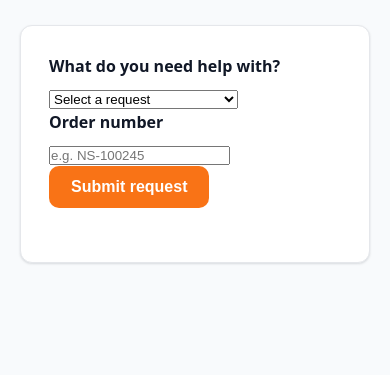
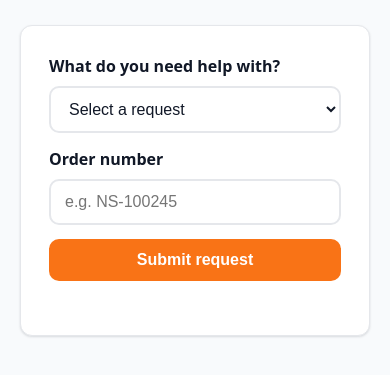
Before and after one commit to gisoresteve-collab/nortstar-support-deflection, a plain HTML site: page frontend/assets/frontend/returns-refunds.html in a window 390 px wide. Shown: the part 261-636 px from the top of the page. Drawn offline with Linux system fonts and the light colour scheme.

Commit message:
Add styles for returns and refunds interface
Added styles for returns and refunds interface, including form elements and responsive adjustments.

```diff
--- a/frontend/assets/frontend/css/styles.css
+++ b/frontend/assets/frontend/css/styles.css
@@ -136,3 +136,62 @@ body {
   .navbar { flex-direction: column; height: auto; padding: 12px; gap: 10px; }
   .page-header h1 { font-size: 24px; }
 }
+/* ===== Returns & Refunds Interface (Issue #6) ===== */
+
+.form-stack {
+  display: grid;
+  gap: 18px;
+}
+
+.request-select {
+  width: 100%;
+  padding: 12px 14px;
+  border: 2px solid var(--border);
+  border-radius: 10px;
+  background: var(--white);
+  color: var(--black);
+  font-size: 16px;
+  cursor: pointer;
+  transition: border-color .15s;
+}
+
+.request-select:focus {
+  outline: none;
+  border-color: var(--blue);
+}
+
+.request-select[aria-invalid="true"] {
+  border-color: var(--orange-dark);
+  background: #fff7ed;
+}
+
+#return-order {
+  width: 100%;
+  padding: 12px 14px;
+  border: 2px solid var(--border);
+  border-radius: 10px;
+  font-size: 16px;
+  transition: border-color .15s;
+}
+
+#return-order:focus {
+  outline: none;
+  border-color: var(--blue);
+}
+
+#return-order[aria-invalid="true"] {
+  border-color: var(--orange-dark);
+  background: #fff7ed;
+}
+
+@media (max-width: 560px) {
+  .form-stack {
+    gap: 14px;
+  }
+
+  .request-select,
+  #return-order,
+  .btn-primary {
+    width: 100%;
+  }
+}
```
